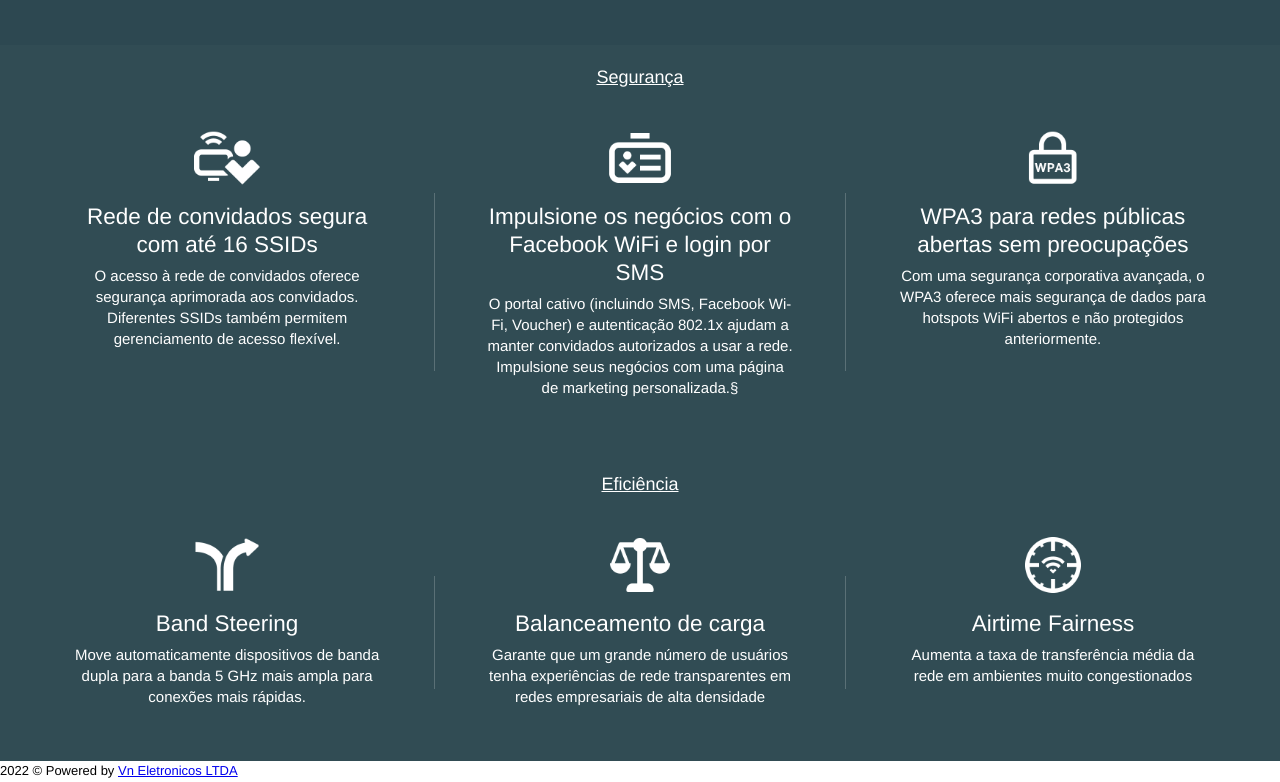
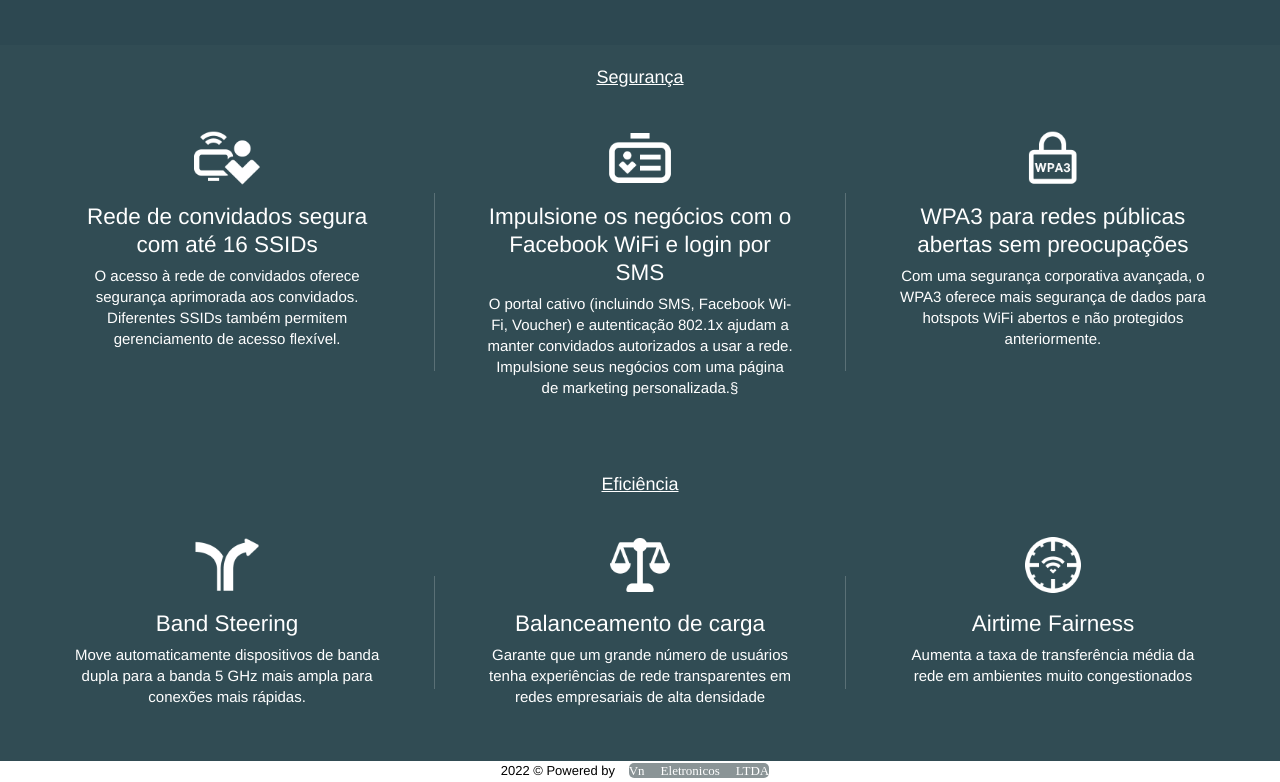
Before and after one commit to hdbrapps/meshvn, a plain HTML site: page index.html in a window 1280 px wide. Shown: the part 7048-7830 px from the top of the page. Drawn offline with Linux system fonts and the light colour scheme; a script that the page names is missing; a web font is replaced by a local one.

Commit message:
update powered com css

```diff
--- a/index.html
+++ b/index.html
@@ -3568,6 +3568,23 @@ if(!(/modeltype=/i.test(location.search) || /type=iframe/.test(location.search))
   .whatsapp_plug_icon:hover::before{border: 4px solid #46c655;}
   @keyframes WaveWhatsApp {0%{ transform: scale(0.5); } 50%{ opacity: 1; } 100%{ transform: scale(1.2); opacity: 0; }}
   </style>
+  <style>
+    .wpb_wrapper{
+      text-align: center;
+    }
+  </style>
+  <style>
+    .datacake{
+      background: #8a9496;
+    text-decoration: none;
+    color: #fefefe;
+    padding: px;
+    border-radius: 5px;
+    font-family: emoji;
+    /* border: inset; */
+    margin: 10px;
+    }
+  </style>
       </div>
     </div>
   </div>
```
